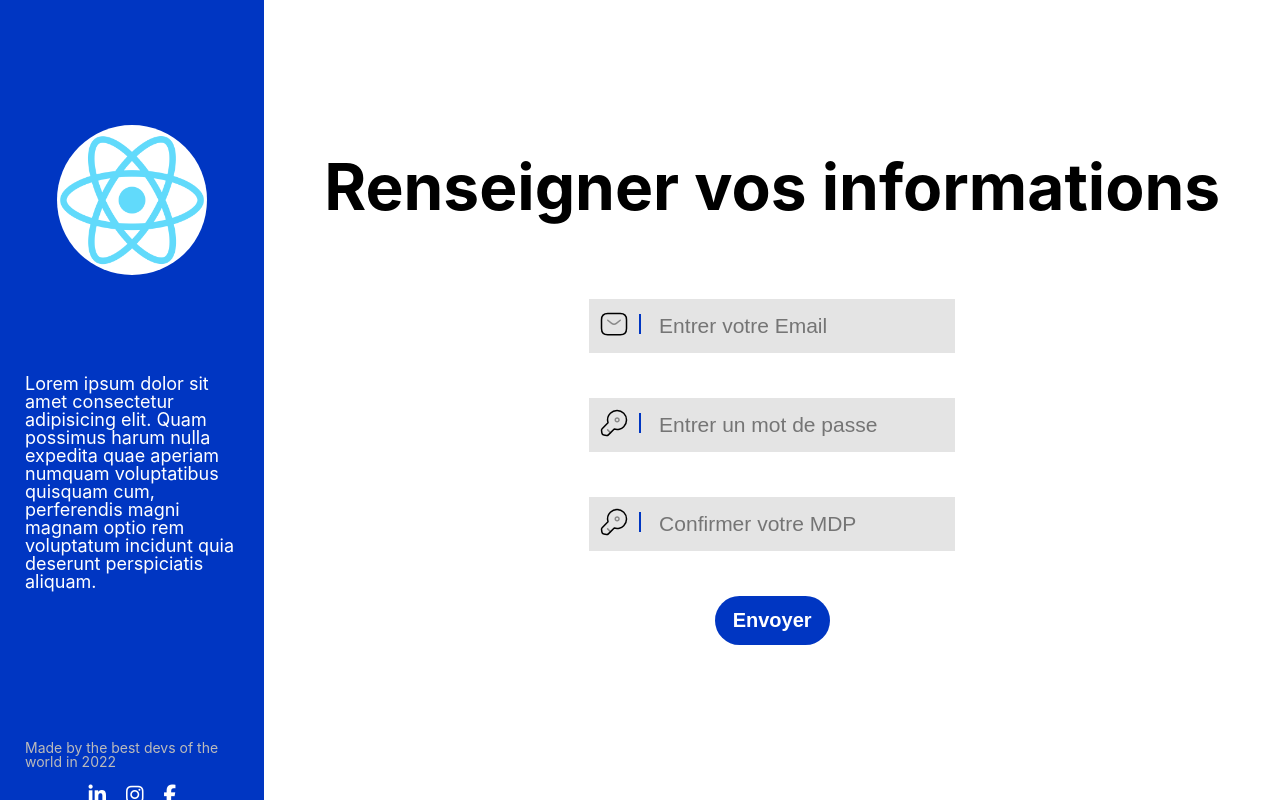
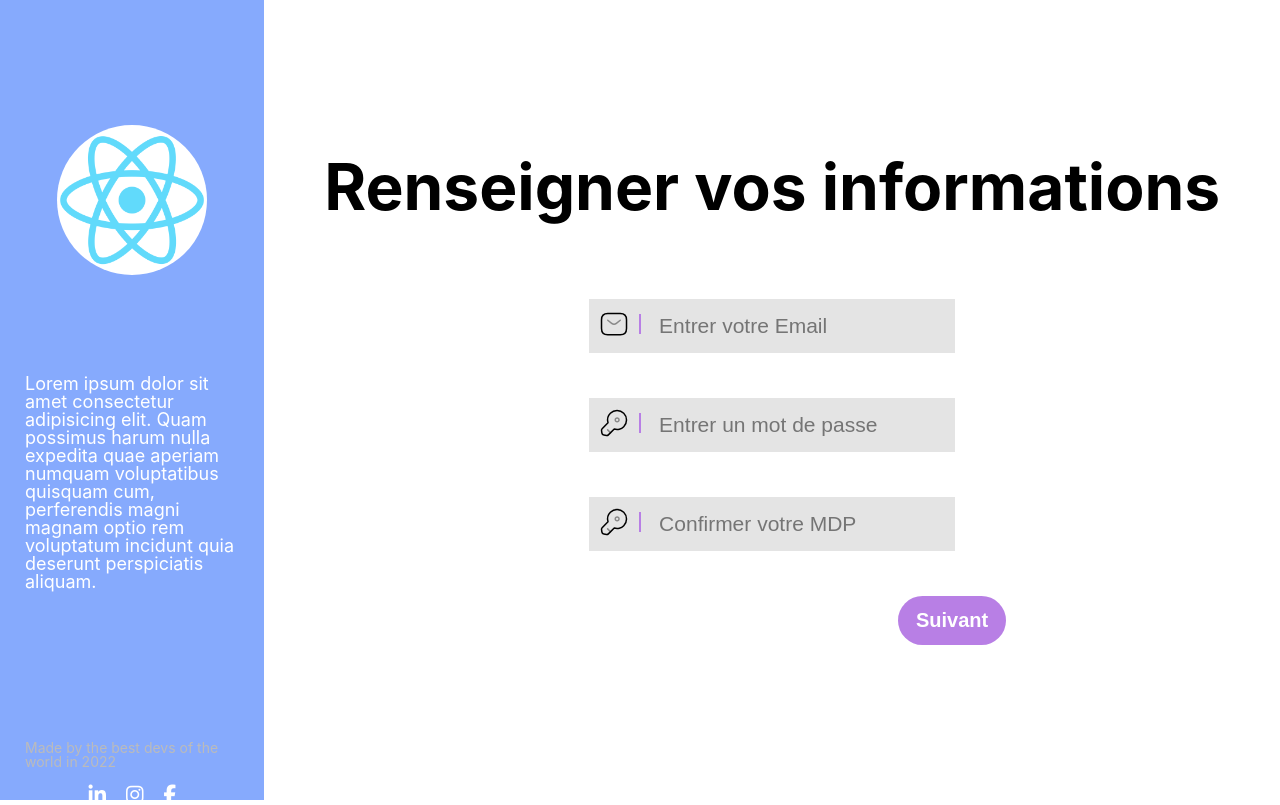
Before and after one commit to AntoineMra/poc-naap-login, a React (Create React App) app: page /register in a window 1280 px wide. Built offline with nearby package versions, Linux system fonts and the light colour scheme; a web font is replaced by a local one.

Commit message:
add Biography and UserchoiseUpdate and data transition

```diff
--- /dev/null
+++ b/src/assets/scss/components/_Biography.scss
@@ -0,0 +1,21 @@
+@use '../variables/colors';
+@use '../variables/fonts';
+.Bio-Text-box{
+    background-color: #E4E4E4;
+    border: transparent solid;
+    margin-bottom: 40px;
+    min-width: 35em;
+    min-height: 15em;
+    font-size: 18px;
+    resize: none;
+}
+.Bio-Text-box:focus{
+    border: colors.$primary 5px solid;
+}
+
+.LeftMargin-Button35{
+    margin-left: 35em;
+}
+.LeftMargin-Button18{
+    margin-left: 18em;
+}
--- a/src/assets/scss/components/_sidebar.scss
+++ b/src/assets/scss/components/_sidebar.scss
@@ -4,7 +4,7 @@
 
 
 .sidebar {
-    background-color: #0036C2;
+    background-color: colors.$secondary;
     height: 100vh;
     width: 25vw;
     max-width: 450px;
--- a/src/assets/scss/style.scss
+++ b/src/assets/scss/style.scss
@@ -10,6 +10,7 @@
 @use 'components/login';
 @use 'components/sidebar';
 @use 'components/userChoice';
+@use 'components/Biography';
 
 /* 4 - pages */
 
--- a/src/assets/scss/variables/_colors.scss
+++ b/src/assets/scss/variables/_colors.scss
@@ -1,3 +1,4 @@
-$primary: #0036C2;
+$primary: #B87FE5;
 $white: #fff;
 $black: #000;
+$secondary: #86AAFD;
--- /dev/null
+++ b/src/components/Biography.jsx
@@ -0,0 +1,22 @@
+import React from 'react'
+import { useState } from "react";
+
+export const Biography = (props) => {
+
+    const [Bio, SetBio] = useState("");
+
+    return (
+        <div className="forms-page-container">
+            <div className='forms-container'>
+                <h1 className='form-header-title'>Dites nous en plus sur vous</h1>
+                <form className='login-form-container'>
+
+                        <textarea  placeholder='écriver votre biographie' className='Bio-Text-box' onChange={(e) => { SetBio(e.target.value)}}/>
+
+                    <button className='login-form-submit LeftMargin-Button35' type="submit" onClick={() => props.BioPage(Bio)}>Suivant</button>
+
+                </form>
+            </div>
+        </div>
+    )
+}
--- a/src/components/NewAccountFirstStep.jsx
+++ b/src/components/NewAccountFirstStep.jsx
@@ -24,7 +24,7 @@ export const NewAccountFirstStep = (props) => {
                     <div className='input-container'>
                         <input type="password" placeholder='Confirmer votre MDP' className='login-input  login-input-password' onChange={(e) => { SetPassSecondWord(e.target.value)}}/>
                     </div>
-                    <button className='login-form-submit' type="submit" onClick={() => props.EmailAndPassWord(Email , firstPassWord , secondPassWord)}>Envoyer</button>
+                    <button className='login-form-submit LeftMargin-Button18' type="submit" onClick={() => props.EmailAndPassWord(Email , firstPassWord , secondPassWord)}>Suivant</button>
 
                 </form>
             </div>
--- a/src/views/Login.jsx
+++ b/src/views/Login.jsx
@@ -14,8 +14,6 @@ let Data = [
         'mdp' : 'ynov'
     }
 ]
-
-
 
 export const Login = () => {
     const handleSubmit = (email , psw) => {
--- a/src/views/Register.jsx
+++ b/src/views/Register.jsx
@@ -8,7 +8,7 @@ export const Register = () => {
             //TODO , Mail verification is the email is not already in the DB
             //Todo , create the account in the API
             if(PSW1 === PSW2) {
-                navigate('/userChoice',email)
+                navigate('/userChoice',{ state : {Email : email}})
             } else {
                 //TODO make PSW1 != PSW2
             }
--- a/src/views/UserChoices.jsx
+++ b/src/views/UserChoices.jsx
@@ -1,12 +1,30 @@
 import React from 'react'
 import { UserChoice } from '../components/UserChoice';
 import { SideBar } from '../components/layout/SideBar';
+import { Biography } from '../components/Biography';
+import { useLocation } from 'react-router-dom';
+import { useNavigate } from 'react-router-dom';
 
 export const Choice = () => {
+    const navigate = useNavigate()
+    const {state} = useLocation()
+    const DataForTheAccount = {
+        Bio : "",
+        Email : state.Email,
+        Role : -1
+    };
+
+    let Bio = ""
+        const BioPage = (BioEntry) => {
+            //Todo check if the bio is ok with web rules
+            DataForTheAccount.Bio = BioEntry
+        }
+
     return (
         <div className='login-form'>
             <SideBar/>
-            <UserChoice/>
+            <Biography BioPage = {BioPage}/>
         </div>
     )
 }
+//<UserChoice/>
```
